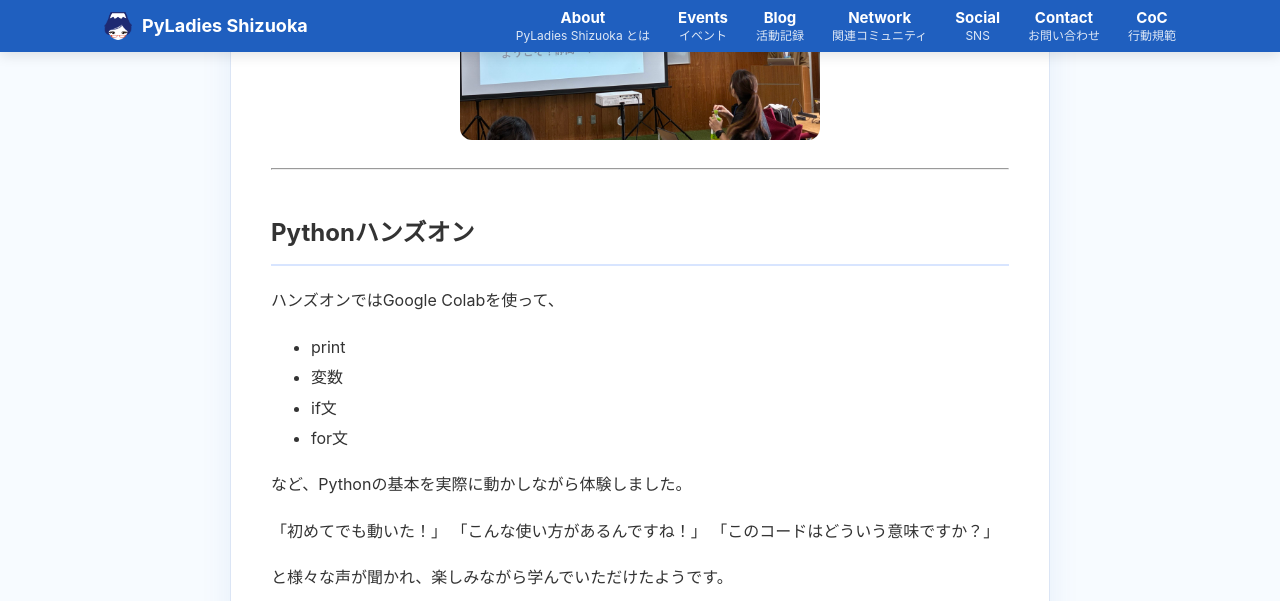
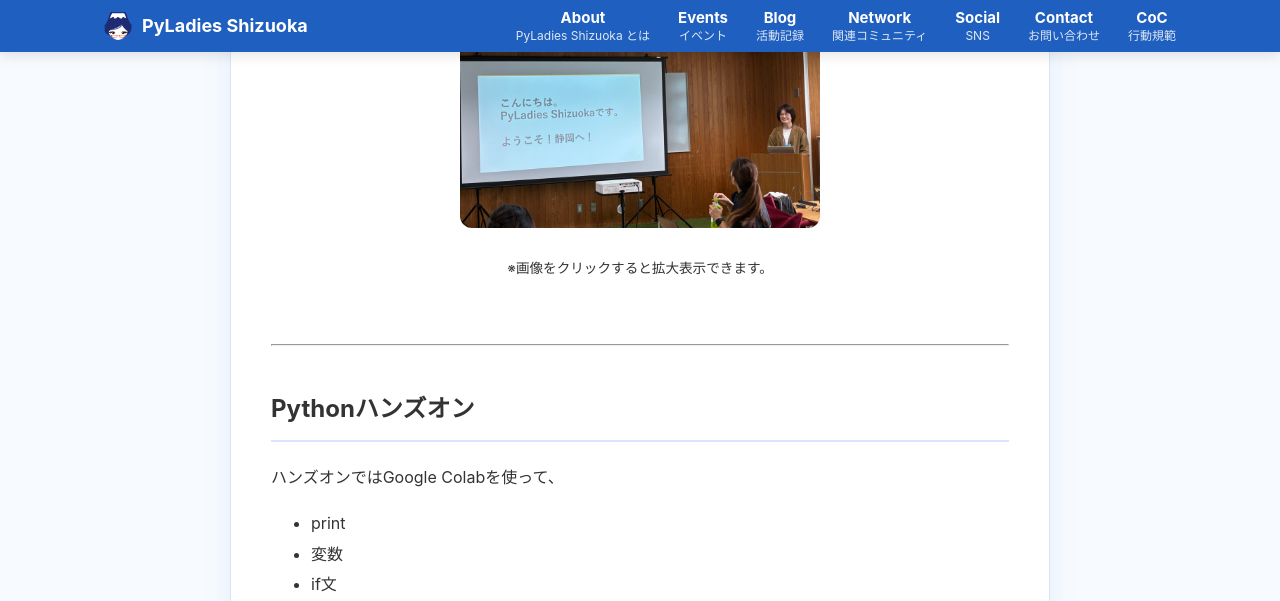
Before and after one commit to PyLadiesShizuoka/pyladiesshizuoka.github.io, a Jekyll site: the page built from _posts/2026-07-11-#1 Welcome Day.md, in a window 1280 px wide and 1400 px high, scrolled down 2124 px. Shown: the top 601 px of the window. Built offline with Jekyll 4.4.1, drawn with Linux system fonts in a browser that asks for light colours; some of the changed text lies outside the part shown; grey boxes are pictures that could not be loaded.

Commit message:
Update 2026-07-11-#1 Welcome Day.md

```diff
--- a/_posts/2026-07-11-#1 Welcome Day.md
+++ b/_posts/2026-07-11-#1 Welcome Day.md
@@ -17,6 +11,8 @@
 ご参加いただいた皆さま、本当にありがとうございました！
 
 ![サムネイル](/images/blog/711welcomeday1.jpg)
+<p style="text-align: center; font-size: 0.85em;">※画像をクリックすると拡大表示できます。</p>
+<br>
 
 ---
 - [Welcome Dayとは？](#about)
@@ -60,6 +56,8 @@
 自己紹介では、参加したきっかけやPythonを始めた理由などをお話しいただき、会場の緊張も少しずつほぐれていきました。
 
 ![サムネイル](/images/blog/711welcomeday4.jpg)
+<p style="text-align: center; font-size: 0.85em;">※画像をクリックすると拡大表示できます。</p>
+<br>
 
 ---
 
@@ -82,6 +80,8 @@
 と様々な声が聞かれ、楽しみながら学んでいただけたようです。
 
 ![サムネイル](/images/blog/711welcomeday5.jpg)
+<p style="text-align: center; font-size: 0.85em;">※画像をクリックすると拡大表示できます。</p>
+<br>
 
 ---
 
@@ -93,6 +93,8 @@
 関数やクラスの中身を書き換えずに処理を追加する「デコレータ (decorator)」の使用例や、経験を共有できる時間となりました。
 
 ![サムネイル](/images/blog/711welcomeday7.jpg)![サムネイル](/images/blog/711welcomeday9.jpg)
+<p style="text-align: center; font-size: 0.85em;">※画像をクリックすると拡大表示できます。</p>
+<br>
 
 ---
 
@@ -113,6 +115,8 @@
 初対面同士とは思えないほど自然に会話が弾み、とても温かい時間になりました。
 
 ![サムネイル](/images/blog/711welcomeday10.jpg)
+<p style="text-align: center; font-size: 0.85em;">※画像をクリックすると拡大表示できます。</p>
+<br>
 
 ---
 
@@ -142,6 +146,8 @@
 PyLadies Shizuokaが目指している「安心して学び、つながれる場所」の第一歩を踏み出せたように感じています。
 
 ![サムネイル](/images/blog/711welcomeday8.jpg)
+<p style="text-align: center; font-size: 0.85em;">※画像をクリックすると拡大表示できます。</p>
+<br>
 
 ---
 
```
Also changed, not shown: other parts of _posts/2026-07-11-#1 Welcome Day.md (+0 -6 lines).
